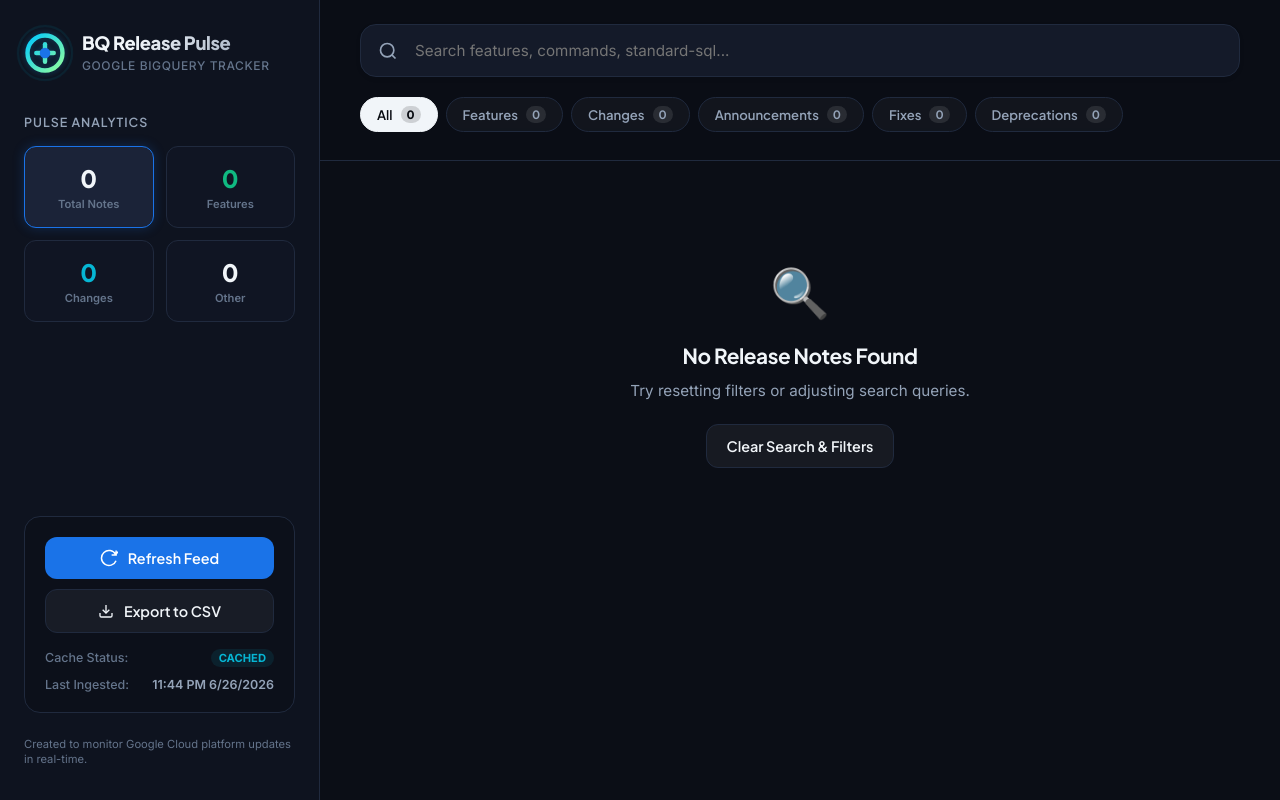
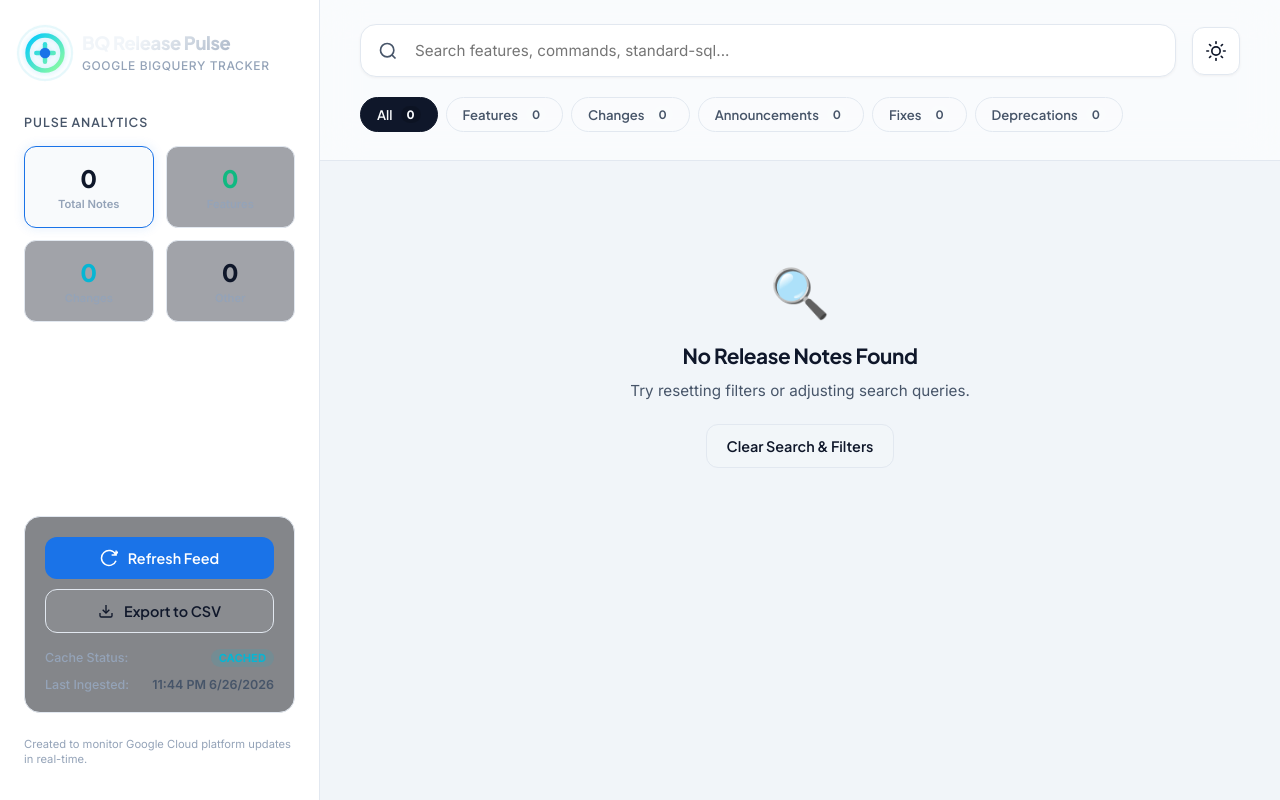
Before and after one commit to mbd71/antigravity-event-talks-app, a Flask app: template templates/index.html in a window 1280 px wide. Run offline with Flask 3, Linux system fonts and the light colour scheme; the template is opened without the code that fills it, so the values that code supplies are empty.

Commit message:
Implement smooth dark/light mode theme toggle with localStorage persistence

```diff
--- a/static/css/style.css
+++ b/static/css/style.css
@@ -8,6 +8,7 @@
     --bg-main: #0B0E16;
     --bg-card: #141A29;
     --bg-card-hover: #1B2338;
+    --bg-header: rgba(11, 14, 22, 0.6);
 
     --border-color: #202A3E;
     --border-color-hover: #2E3C56;
@@ -68,6 +69,58 @@
     --shadow-lg: 0 16px 32px rgba(0, 0, 0, 0.35);
     --transition-fast: 0.15s cubic-bezier(0.4, 0, 0.2, 1);
     --transition-normal: 0.25s cubic-bezier(0.4, 0, 0.2, 1);
+}
+
+/* Light Mode Variables Overrides */
+html[data-theme="light"] {
+    --bg-app: #F8FAFC;
+    --bg-sidebar: #FFFFFF;
+    --bg-main: #F1F5F9;
+    --bg-card: #FFFFFF;
+    --bg-card-hover: #F8FAFC;
+    --bg-header: rgba(255, 255, 255, 0.6);
+
+    --border-color: #E2E8F0;
+    --border-color-hover: #CBD5E1;
+
+    --text-primary: #0F172A;
+    --text-secondary: #475569;
+    --text-muted: #94A3B8;
+
+    --google-blue: #1A73E8;
+    --google-blue-hover: #1557B0;
+    --google-blue-glow: rgba(26, 115, 232, 0.12);
+
+    /* Modify glows/backgrounds for light mode cards */
+    --type-feature-bg: rgba(16, 185, 129, 0.12);
+    --type-feature-glow: rgba(16, 185, 129, 0.08);
+
+    --type-change-bg: rgba(6, 182, 212, 0.12);
+    --type-change-glow: rgba(6, 182, 212, 0.08);
+
+    --type-announcement-bg: rgba(236, 72, 153, 0.12);
+    --type-announcement-glow: rgba(236, 72, 153, 0.08);
+
+    --type-fix-bg: rgba(139, 92, 246, 0.12);
+    --type-fix-glow: rgba(139, 92, 246, 0.08);
+
+    --type-deprecation-bg: rgba(245, 158, 11, 0.12);
+    --type-deprecation-glow: rgba(245, 158, 11, 0.08);
+
+    --type-general-bg: rgba(148, 163, 184, 0.15);
+    --type-general-glow: rgba(148, 163, 184, 0.08);
+
+    --shadow-sm: 0 1px 3px rgba(0, 0, 0, 0.05);
+    --shadow-md: 0 4px 6px -1px rgba(0, 0, 0, 0.05), 0 2px 4px -1px rgba(0, 0, 0, 0.03);
+    --shadow-lg: 0 10px 15px -3px rgba(0, 0, 0, 0.05), 0 4px 6px -2px rgba(0, 0, 0, 0.03);
+}
+
+/* Smooth global transitions for theme changes */
+*, *::before, *::after {
+    transition: background-color 0.25s cubic-bezier(0.4, 0, 0.2, 1),
+                border-color 0.25s cubic-bezier(0.4, 0, 0.2, 1),
+                color 0.25s cubic-bezier(0.4, 0, 0.2, 1),
+                box-shadow 0.25s cubic-bezier(0.4, 0, 0.2, 1);
 }
 
 /* ==========================================================================
@@ -406,7 +459,7 @@ h1, h2, h3, h4, h5, h6 {
    HEADER CONTROLS
    ========================================================================== */
 .content-header {
-    background-color: rgba(11, 14, 22, 0.6);
+    background-color: var(--bg-header);
     backdrop-filter: blur(20px);
     -webkit-backdrop-filter: blur(20px);
     border-bottom: 1px solid var(--border-color);
@@ -416,6 +469,41 @@ h1, h2, h3, h4, h5, h6 {
     gap: 20px;
     z-index: 5;
     flex-shrink: 0;
+}
+
+.header-top-row {
+    display: flex;
+    align-items: center;
+    gap: 16px;
+    width: 100%;
+}
+
+.theme-toggle-btn {
+    background-color: var(--bg-card);
+    border: 1px solid var(--border-color);
+    color: var(--text-primary);
+    width: 48px;
+    height: 48px;
+    border-radius: var(--border-radius-md);
+    cursor: pointer;
+    display: flex;
+    align-items: center;
+    justify-content: center;
+    flex-shrink: 0;
+    transition: all var(--transition-fast);
+    box-shadow: var(--shadow-sm);
+}
+
+.theme-toggle-btn:hover {
+    border-color: var(--border-color-hover);
+    background-color: var(--bg-card-hover);
+    color: var(--google-blue);
+    transform: scale(1.02);
+}
+
+.theme-toggle-btn svg {
+    width: 20px;
+    height: 20px;
 }
 
 /* Search Box */
--- a/static/js/app.js
+++ b/static/js/app.js
@@ -21,6 +21,7 @@ document.addEventListener('DOMContentLoaded', () => {
         // Controls & Search
         refreshBtn: document.getElementById('refresh-btn'),
         exportCsvBtn: document.getElementById('export-csv-btn'),
+        themeToggleBtn: document.getElementById('theme-toggle-btn'),
         retryBtn: document.getElementById('retry-btn'),
         searchInput: document.getElementById('search-input'),
         clearSearchBtn: document.getElementById('clear-search-btn'),
@@ -641,6 +642,41 @@ document.addEventListener('DOMContentLoaded', () => {
         }
     });
 
+    // ==========================================================================
+    // THEME TOGGLE (DARK / LIGHT MODE)
+    // ==========================================================================
+    const moonIcon = elements.themeToggleBtn.querySelector('.icon-moon');
+    const sunIcon = elements.themeToggleBtn.querySelector('.icon-sun');
+
+    function applyTheme(theme) {
+        if (theme === 'light') {
+            document.documentElement.setAttribute('data-theme', 'light');
+            moonIcon.style.display = 'none';
+            sunIcon.style.display = 'block';
+        } else {
+            document.documentElement.removeAttribute('data-theme');
+            moonIcon.style.display = 'block';
+            sunIcon.style.display = 'none';
+        }
+        localStorage.setItem('theme', theme);
+    }
+
+    elements.themeToggleBtn.addEventListener('click', () => {
+        const currentTheme = document.documentElement.getAttribute('data-theme') === 'light' ? 'light' : 'dark';
+        const newTheme = currentTheme === 'light' ? 'dark' : 'light';
+        applyTheme(newTheme);
+        showToast(`Theme changed to ${newTheme} mode!`, 'success');
+    });
+
+    // Check storage or system preference
+    const savedTheme = localStorage.getItem('theme');
+    const prefersLight = window.matchMedia && window.matchMedia('(prefers-color-scheme: light)').matches;
+    if (savedTheme === 'light' || (!savedTheme && prefersLight)) {
+        applyTheme('light');
+    } else {
+        applyTheme('dark');
+    }
+
     // Set initial Highlight in stats panel
     document.querySelector('.stat-card[data-stat="all"]').classList.add('active');
 
--- a/templates/index.html
+++ b/templates/index.html
@@ -13,6 +13,17 @@
 
     <!-- Custom CSS -->
     <link rel="stylesheet" href="{{ url_for('static', filename='css/style.css') }}">
+
+    <!-- Inline script to prevent theme flash -->
+    <script>
+        (function() {
+            const savedTheme = localStorage.getItem('theme');
+            const prefersLight = window.matchMedia && window.matchMedia('(prefers-color-scheme: light)').matches;
+            if (savedTheme === 'light' || (!savedTheme && prefersLight)) {
+                document.documentElement.setAttribute('data-theme', 'light');
+            }
+        })();
+    </script>
 </head>
 <body>
     <div class="app-container">
@@ -100,6 +111,7 @@
         <main class="main-content">
             <!-- Top Controls Header -->
             <header class="content-header">
+                <div class="header-top-row">
                     <div class="search-container">
                         <svg class="search-icon" viewBox="0 0 24 24" fill="none" stroke="currentColor" stroke-width="2">
                             <circle cx="11" cy="11" r="8"/>
@@ -107,6 +119,26 @@
                         </svg>
                         <input type="text" id="search-input" placeholder="Search features, commands, standard-sql..." autocomplete="off">
                         <button id="clear-search-btn" class="clear-btn" style="display: none;">&times;</button>
+                    </div>
+
+                    <button id="theme-toggle-btn" class="theme-toggle-btn" aria-label="Toggle theme">
+                        <!-- Moon Icon (shown in Dark Mode, switches to Light) -->
+                        <svg class="icon-moon" viewBox="0 0 24 24" fill="none" stroke="currentColor" stroke-width="2" stroke-linecap="round" stroke-linejoin="round">
+                            <path d="M21 12.79A9 9 0 1 1 11.21 3 7 7 0 0 0 21 12.79z"/>
+                        </svg>
+                        <!-- Sun Icon (shown in Light Mode, switches to Dark) -->
+                        <svg class="icon-sun" viewBox="0 0 24 24" fill="none" stroke="currentColor" stroke-width="2" stroke-linecap="round" stroke-linejoin="round" style="display: none;">
+                            <circle cx="12" cy="12" r="5"/>
+                            <line x1="12" y1="1" x2="12" y2="3"/>
+                            <line x1="12" y1="21" x2="12" y2="23"/>
+                            <line x1="4.22" y1="4.22" x2="5.64" y2="5.64"/>
+                            <line x1="18.36" y1="18.36" x2="19.78" y2="19.78"/>
+                            <line x1="1" y1="12" x2="3" y2="12"/>
+                            <line x1="21" y1="12" x2="23" y2="12"/>
+                            <line x1="4.22" y1="19.78" x2="5.64" y2="18.36"/>
+                            <line x1="18.36" y1="5.64" x2="19.78" y2="4.22"/>
+                        </svg>
+                    </button>
                 </div>
 
                 <div class="filter-container">
```
Lines whose indentation alone changed are shown as unchanged.
